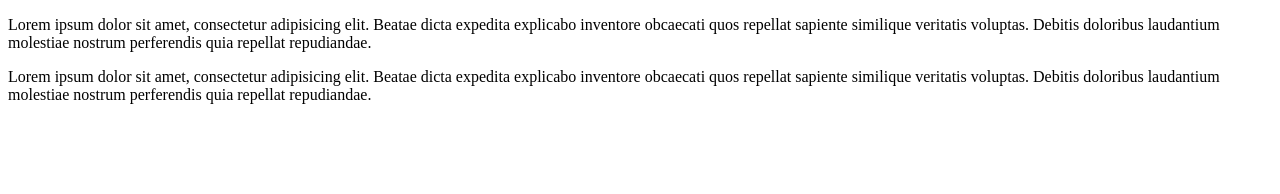
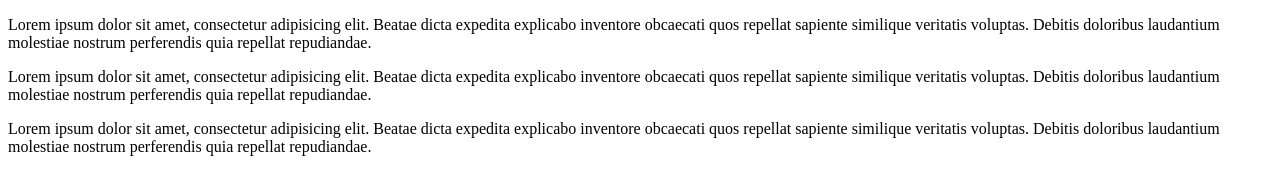
Before and after one commit to LizLilDav/shop, a plain HTML site: page index.html in a window 1280 px wide. Drawn offline with Linux system fonts and the light colour scheme.

Commit message:
Ավելացրեցինք նոր տող

```diff
--- a/index.html
+++ b/index.html
@@ -16,6 +16,11 @@
         quos repellat sapiente similique veritatis voluptas. Debitis doloribus laudantium molestiae nostrum perferendis
         quia repellat repudiandae.
     </p>
+    <p>
+        Lorem ipsum dolor sit amet, consectetur adipisicing elit. Beatae dicta expedita explicabo inventore obcaecati
+        quos repellat sapiente similique veritatis voluptas. Debitis doloribus laudantium molestiae nostrum perferendis
+        quia repellat repudiandae.
+    </p>
 
 </div>
 </body>
```
